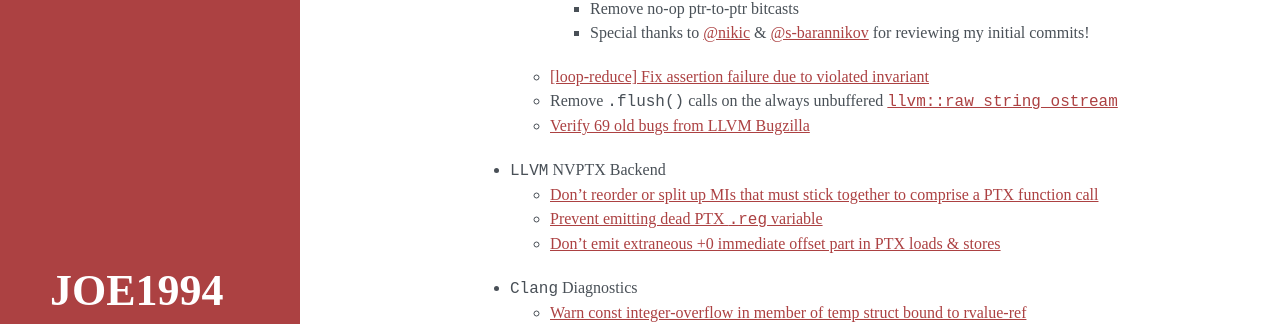
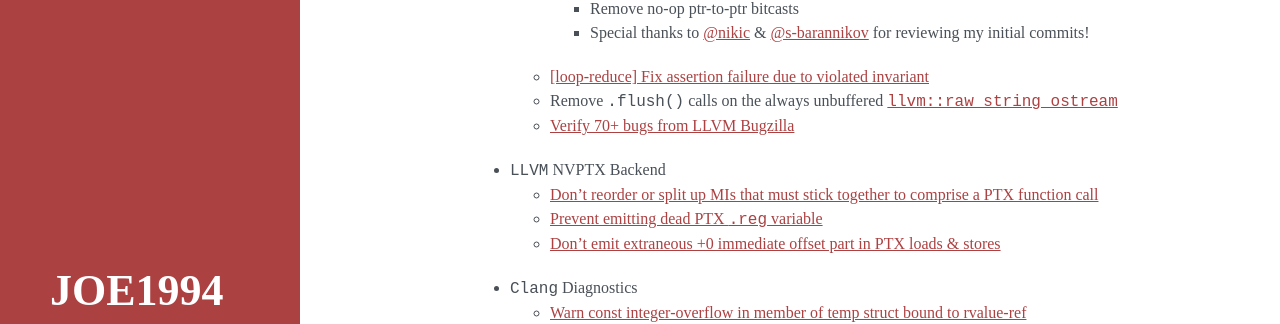
Before and after one commit to JOE1994/JOE1994.github.io, a Jekyll site: the page built from index.md, in a window 1280 px wide and 900 px high, scrolled down 578 px. Shown: the part 143-467 px from the top of the window. Built offline with Jekyll 4.4.1, drawn with Linux system fonts in a browser that asks for light colours; some web fonts are replaced.

Commit message:
Update index.md

```diff
--- a/index.md
+++ b/index.md
@@ -27,7 +27,7 @@ layout: default
     * Special thanks to [@nikic](https://github.com/nikic) & [@s-barannikov](https://github.com/s-barannikov) for reviewing my initial commits!
   * [[loop-reduce] Fix assertion failure due to violated invariant](https://github.com/llvm/llvm-project/pull/112576)
   * Remove `.flush()` calls on the always unbuffered [`llvm::raw_string_ostream`](https://llvm.org/doxygen/classllvm_1_1raw__string__ostream.html)
-  * [Verify 69 old bugs from LLVM Bugzilla](https://github.com/llvm/llvm-project/issues?q=label%3Abugzilla+commenter%3AJOE1994)
+  * [Verify 70+ bugs from LLVM Bugzilla](https://github.com/llvm/llvm-project/issues?q=label%3Abugzilla+commenter%3AJOE1994)
 * `LLVM` NVPTX Backend
   * [Don't reorder or split up MIs that must stick together to comprise a PTX function call](https://github.com/llvm/llvm-project/pull/116522)
   * [Prevent emitting dead PTX `.reg` variable](https://github.com/llvm/llvm-project/pull/89004)
```
